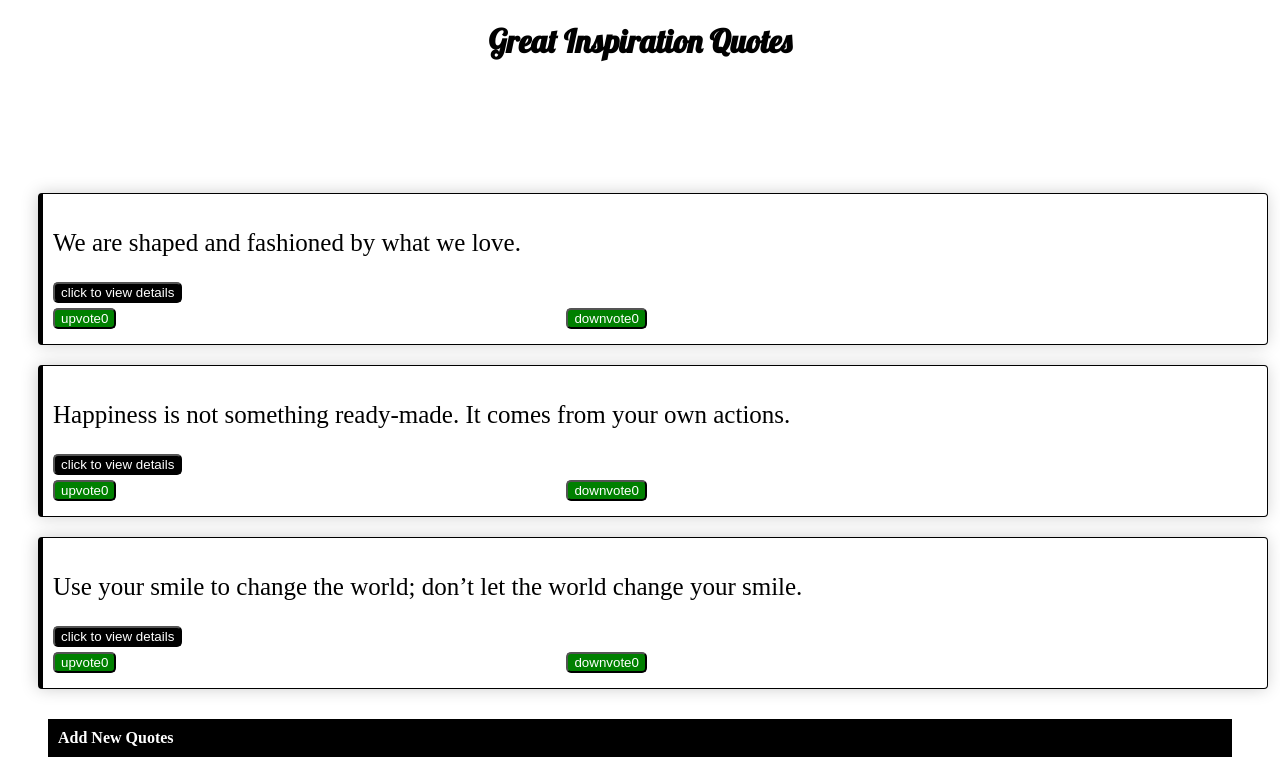
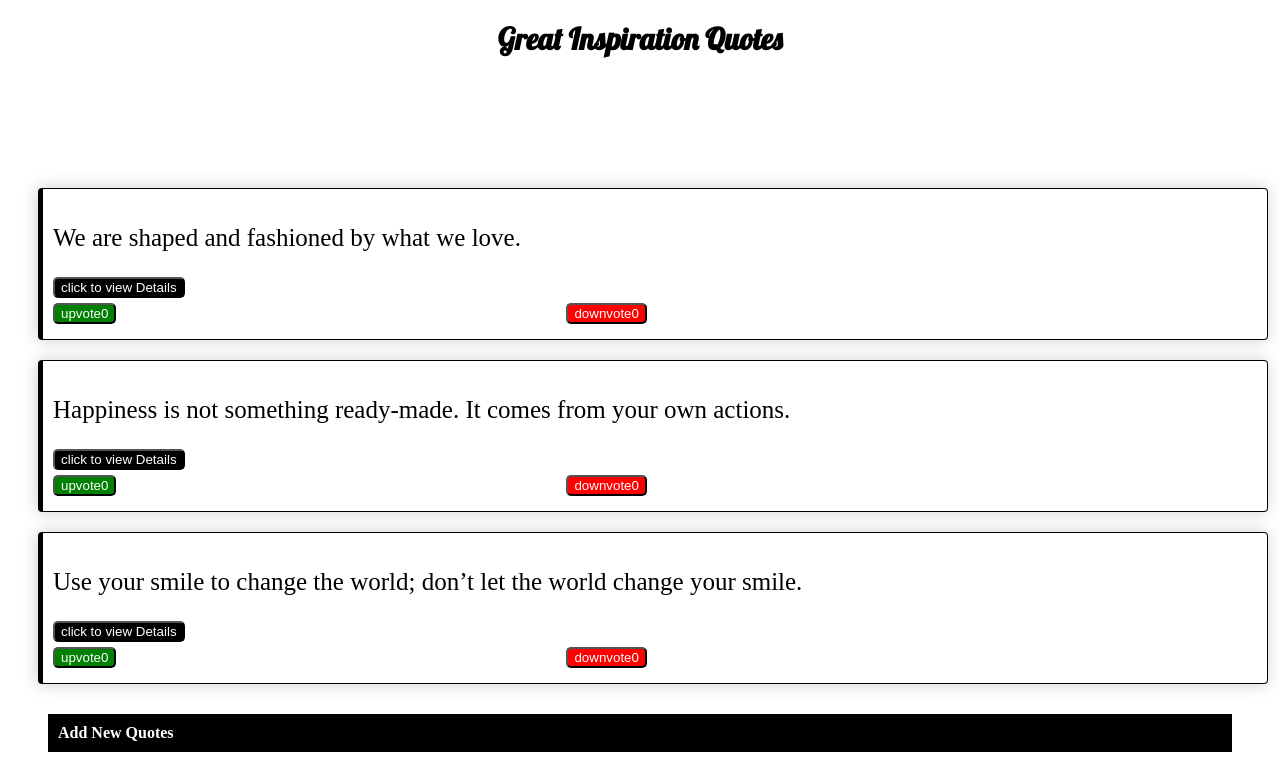
Before and after one commit to habibahassan/Quotes, an Angular app: page / in a window 1280 px wide. Shown: the top 760 px of the page. Built offline with nearby package versions, Linux system fonts and the light colour scheme.

Commit message:
added h1 font-size on app.component.css

```diff
--- a/src/app/app.component.css
+++ b/src/app/app.component.css
@@ -1,3 +1,4 @@
 h1{
     font-family: 'Lobster', cursive;
+    font-size: 30px;
 }
--- a/src/app/quote-detail/quote-detail.component.ts
+++ b/src/app/quote-detail/quote-detail.component.ts
@@ -14,7 +14,6 @@ export class QuotesDetailsComponent implements OnInit {
     this.deleteit.emit(deleting);
   }
 
-
   constructor() { }
 
   ngOnInit() {
--- a/src/app/quote-form/quote-form.component.html
+++ b/src/app/quote-form/quote-form.component.html
@@ -10,7 +10,7 @@
 
 
 
-          </div>
+          </div><br>
 
           <div class="form-group">
 
@@ -18,17 +18,17 @@
               <input placeholder="Write your full names" type="text" required class="form-control" id="information"
                   [(ngModel)]="newQuotes.information" name='information' #information="ngModel">
 
-          </div>
+          </div><br>
           <div class="form-group">
 
               <label for="information">Authors Name</label>
               <input placeholder="Write the author's full names" type="text" required class="form-control"
                   id="information" [(ngModel)]="newQuotes.author" name='author' #author="ngModel">
 
-          </div>
+          </div><br>
 
 
           <button type="Submit" class="btn1">Add Quote</button>
       </form>
-  </div>
+  </div><br>
 </div>
--- a/src/app/quote/quote.component.css
+++ b/src/app/quote/quote.component.css
@@ -13,7 +13,6 @@
 }
 
 p {
-    font-family: URW Chancery L, cursive;
     font-size: 25px;
 }
 
--- a/src/app/quote/quote.component.html
+++ b/src/app/quote/quote.component.html
@@ -6,7 +6,7 @@
     <div class="col-md-8">
       <div class="quote" *ngFor='let quote of quotes;let i = index'>
         <p> {{quote.name}}</p>
-        <button (click)='toogleDetails(i)'>click to view details</button>
+        <button (click)='toogleDetails(i)'>click to view Details</button>
 
         <votes-box></votes-box>
 
--- a/src/app/votes/votes.component.css
+++ b/src/app/votes/votes.component.css
@@ -3,5 +3,11 @@ button {
     color: white;
     border-radius: 5px;
     margin-bottom: 5px;
+
+}
+.upvote{
     background-color: green;
 }
+.downvote{
+    background-color: red;
+}
--- a/src/app/votes/votes.component.html
+++ b/src/app/votes/votes.component.html
@@ -1,5 +1,5 @@
 <div>
-    <button (click)="likeBtn()">upvote{{likes}}</button>
-    <button (click)="dislikeBtn()">downvote{{dislikes}}</button>
+    <button (click)="likeBtn()" class="upvote">upvote{{likes}}</button>
+    <button (click)="dislikeBtn()" class="downvote">downvote{{dislikes}}</button>
 
   </div>
```
